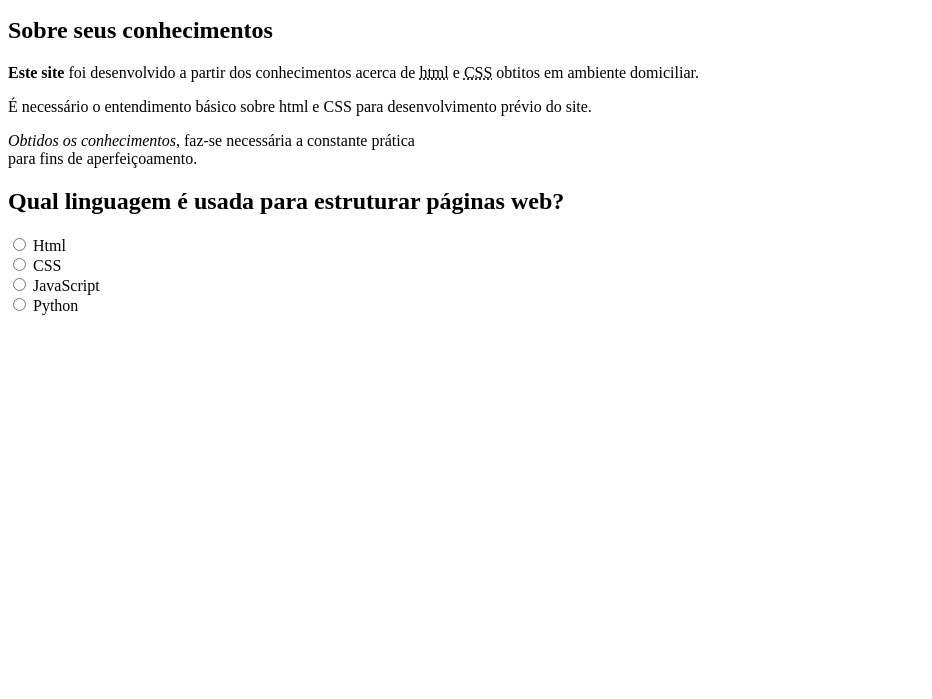
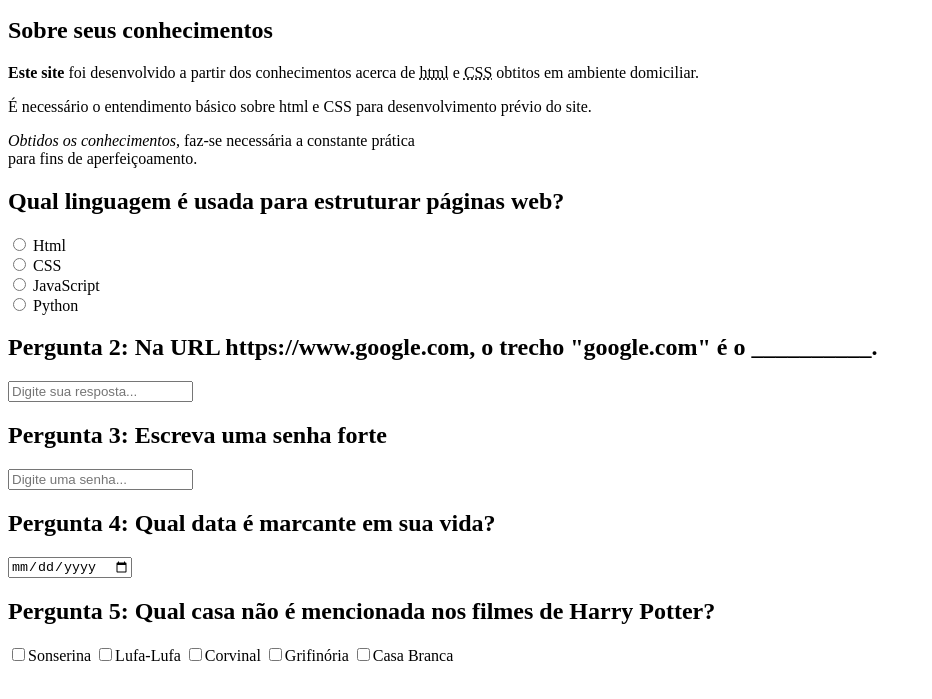
Before and after one commit to juliopetrizzo-gab/front_end_2, a plain HTML site: page index.html in a window 1280 px wide. Shown: the part 101-800 px from the top of the page, without its empty margins (0-932 px from the left). Drawn offline with Linux system fonts and the light colour scheme.

Commit message:
index.html

```diff
--- a/index.html
+++ b/index.html
@@ -2,10 +2,11 @@
 <html lang="pt-BR">
 <head>
     <title>Quiz sobre html</title>
-    <meta name="description" content="Site de desenvolvimento em html"
+    <meta name="description" content="Site de desenvolvimento em html">
+    <link rel="stylesheet" href="style.css">
 </head>
-<body>
-    <header>
+ <body>
+     <header>
         <h1>Site de html Interativo</h1>
         <p>Teste seus conhecimentos acerca de html</p>
     </header>
@@ -35,14 +36,49 @@
         <label for="p1a">Python</label><br>
         </form>
         </section>
-    </main>
-    <footer></footer>
+        <!--Pergunta 2: texto-->
+        <section>
+            <h2>Pergunta 2: Na URL https://www.google.com, o trecho "google.com" é o __________.</h2>
+            <form>
+            <input type="text" id="p2" name="pergunta2" placeholder="Digite sua resposta...">
+        </form>
+        </section>
+        <!--Pergunta 3: senha -->
+        <section>
+         <h2>Pergunta 3: Escreva uma senha forte</h2>
+           <form>
+            <input type="password" id="p3" name="pergunta3" placeholder="Digite uma senha...">
+           </form>
+        </section>
+        <!--Pergunta 4: Data-->
+        <section>
+            <h2>Pergunta 4: Qual data é marcante em sua vida?</h2>
+              <form>
+                <input type="date" id="p4" name="pergunta4" placeholder="Digite sua resposta...">
+            </form>
+
+        </section>
+        <!--Pergunta 5: Seleção Múltipla-->
+        <section>
+           <h2>Pergunta 5: Qual casa não é mencionada nos filmes de Harry Potter?</h2>
+           <form>
+            <input type="checkbox" id= "p5a" name="pergunta5" value="Sonserina"
+            <label for="p5a">Sonserina</label>
+            <input type="checkbox" id= "p5b" name="pergunta5" value="Lufa-Lufa"
+            <label for="p5a">Lufa-Lufa</label>
+            <input type="checkbox" id= "p5c" name="pergunta5" value="Corvinal"
+            <label for="p5a">Corvinal</label>
+            <input type="checkbox" id= "p5d" name="pergunta5" value="Grifinória"
+            <label for="p5a">Grifinória</label>
+            <input type="checkbox" id= "p5e" name="pergunta5" value="Casa Branca"
+            <label for="p5a">Casa Branca</label>
 
 
-</body>
+           </form>
+        </section>
 
+    </main>
+    <footer> </footer>
 
-
-
-
+    </body>
 </html>
```
